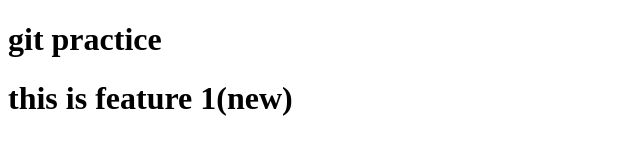
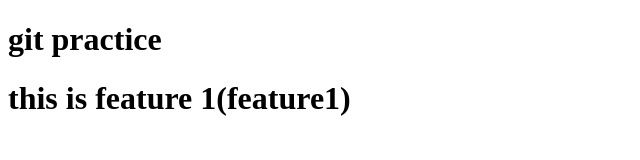
Before and after one commit to Ziyaur-Rahaman/sample, a plain HTML site: page index.html in a window 1280 px wide. Shown: the whole page, without its empty margins (0-640 px from the left). Drawn offline with Linux system fonts and the light colour scheme.

Commit message:
feature1

```diff
--- a/index.html
+++ b/index.html
@@ -7,6 +7,6 @@
 </head>
 <body>
     <h1>git practice</h1>
-    <h1>this is feature 1(new)</h1>
+    <h1>this is feature 1(feature1)</h1>
 </body>
 </html>
```
